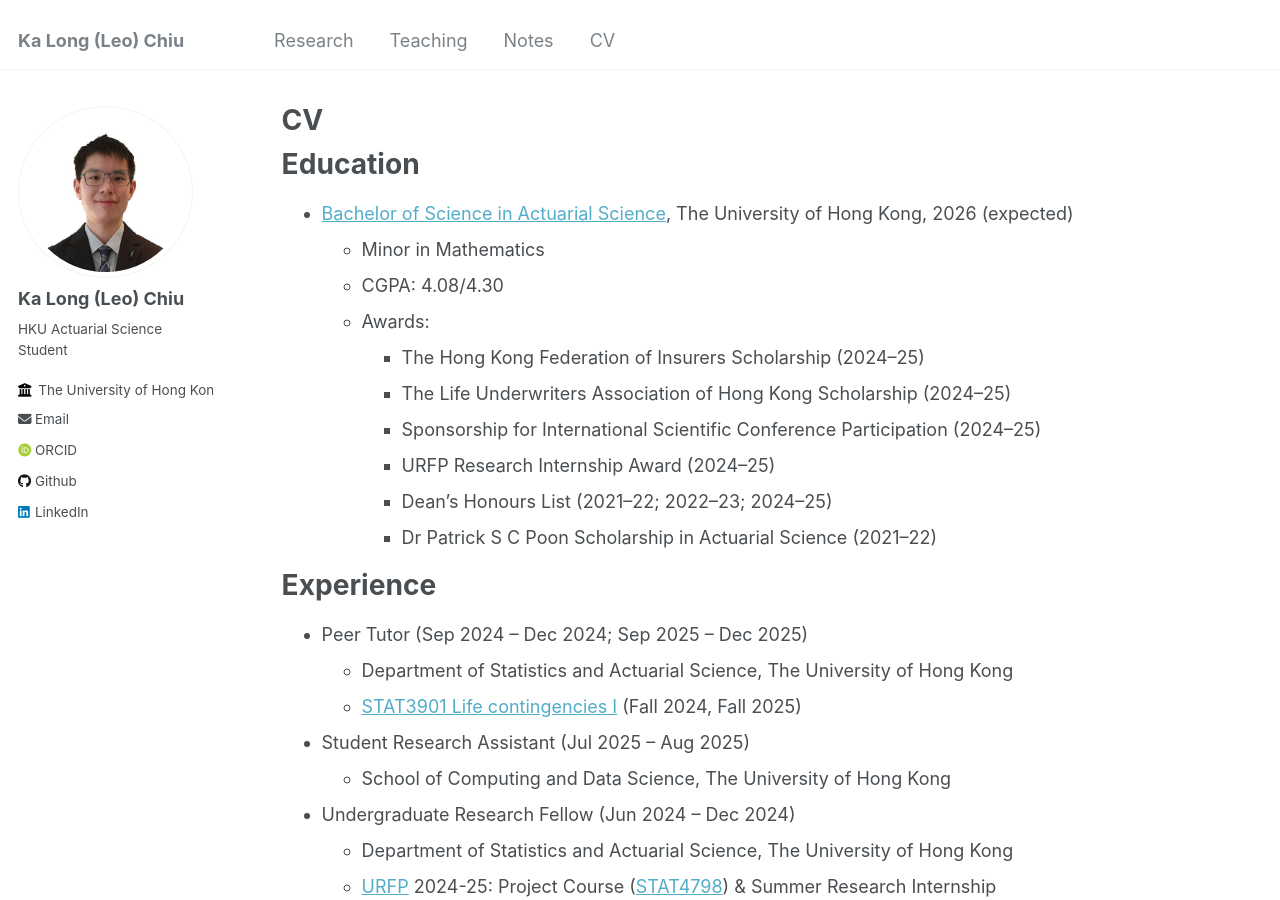
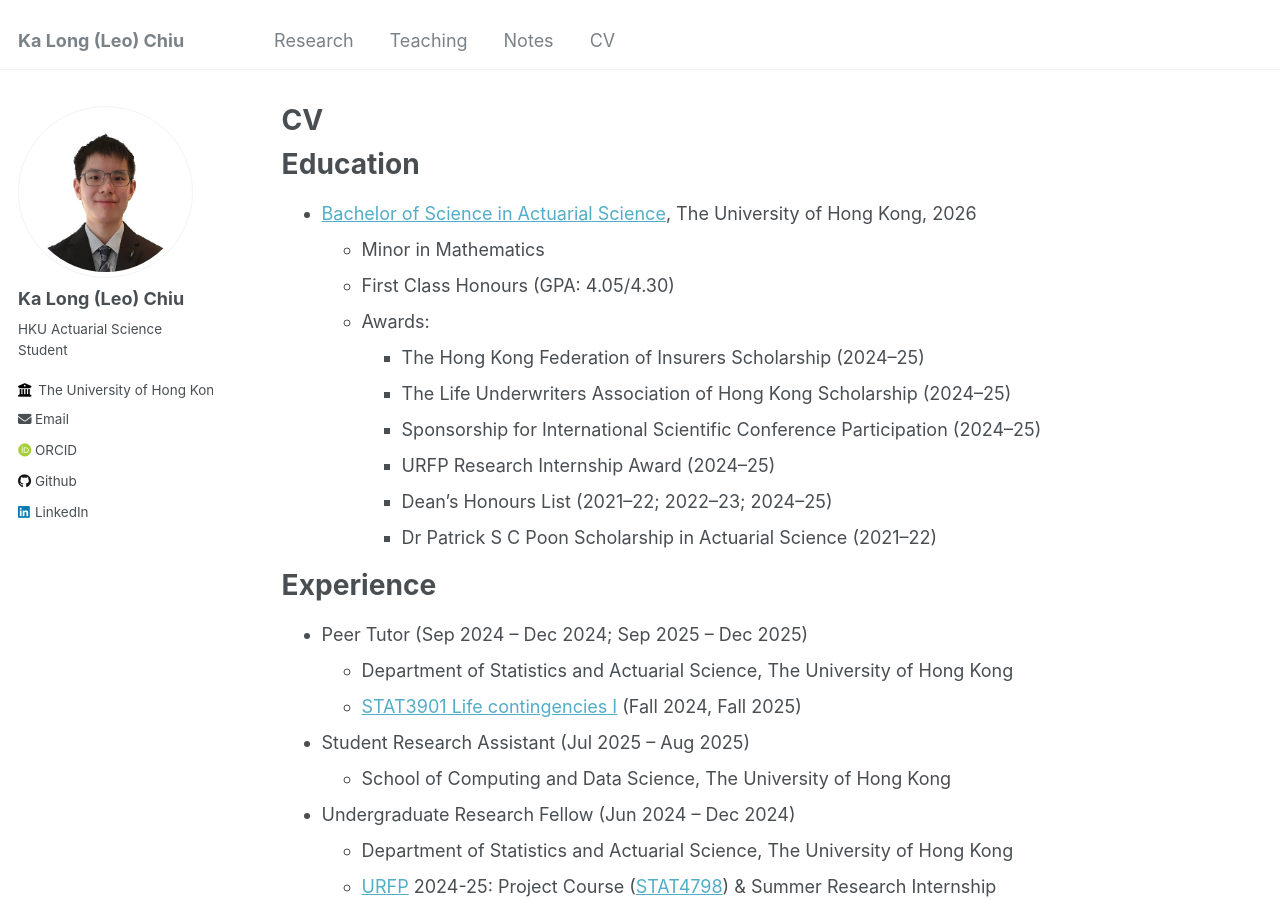
Before and after one commit to leochiukl/leochiukl.github.io, a Jekyll site: the page built from _pages/cv.md, in a window 1280 px wide and 900 px high. Built offline with Jekyll 4.4.1, drawn with Linux system fonts in a browser that asks for light colours; some web fonts are replaced.

Commit message:
Update cv

```diff
--- a/_pages/cv.md
+++ b/_pages/cv.md
@@ -10,9 +10,9 @@ redirect_from:
 {% include base_path %}
 
 # Education
-* [Bachelor of Science in Actuarial Science](https://saasweb.hku.hk/programme/as.php), The University of Hong Kong, 2026 (expected)
+* [Bachelor of Science in Actuarial Science](https://saasweb.hku.hk/programme/as.php), The University of Hong Kong, 2026
   * Minor in Mathematics
-  * CGPA: 4.08/4.30
+  * First Class Honours (GPA: 4.05/4.30)
   * Awards:
     * The Hong Kong Federation of Insurers Scholarship (2024--25)
     * The Life Underwriters Association of Hong Kong Scholarship (2024--25)
```
